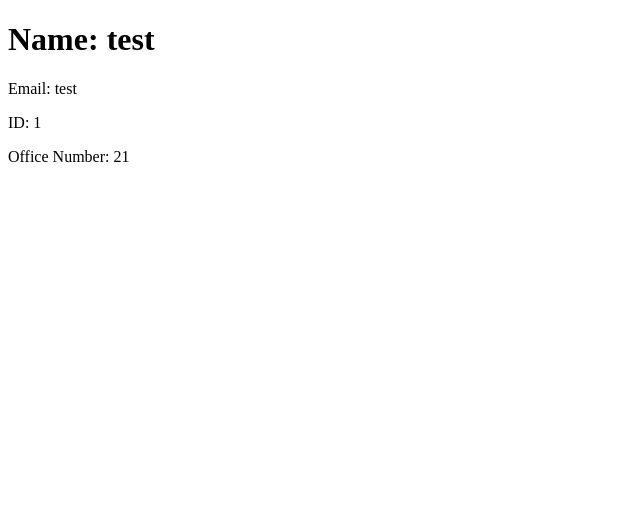
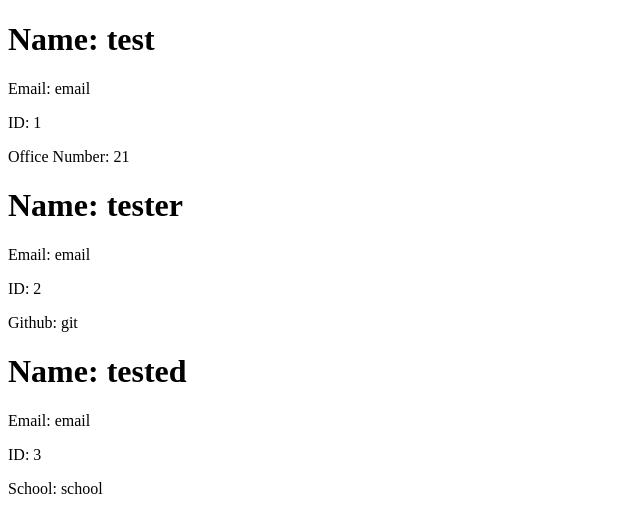
Before and after one commit to Rehtribution/10-dundermiff, a website: page team.html in a window 1280 px wide. Shown: the whole page, without its empty margins (0-640 px from the left). Drawn offline with Linux system fonts and the light colour scheme.

Commit message:
all libs prompting and rendering in html correctly

```diff
--- a/team.html
+++ b/team.html
@@ -12,9 +12,23 @@
         <div>
             <div class="manager-container">
                 <h1>Name: test</h1>
-                <p>Email: test</p>
+                <p>Email: email</p>
                 <p>ID: 1</p>
                 <p>Office Number: 21</p>
+            </div>
+
+        <div class="engineer-container">
+        <h1>Name: tester</h1>
+        <p>Email: email</p>
+        <p>ID: 2</p>
+        <p>Github: git</p>
+    </div>
+
+        <div class="intern-container">
+                <h1>Name: tested</h1>
+                <p>Email: email</p>
+                <p>ID: 3</p>
+                <p>School: school</p>
             </div>
         </div>
     </body>
```
Also changed, not shown: src/template.js (+12 -2 lines), _tests_/Employee.test.js (deleted), _tests_/Engineer.test.js (deleted), _tests_/Intern.test.js (deleted), _tests_/Manager.test.js (deleted).
